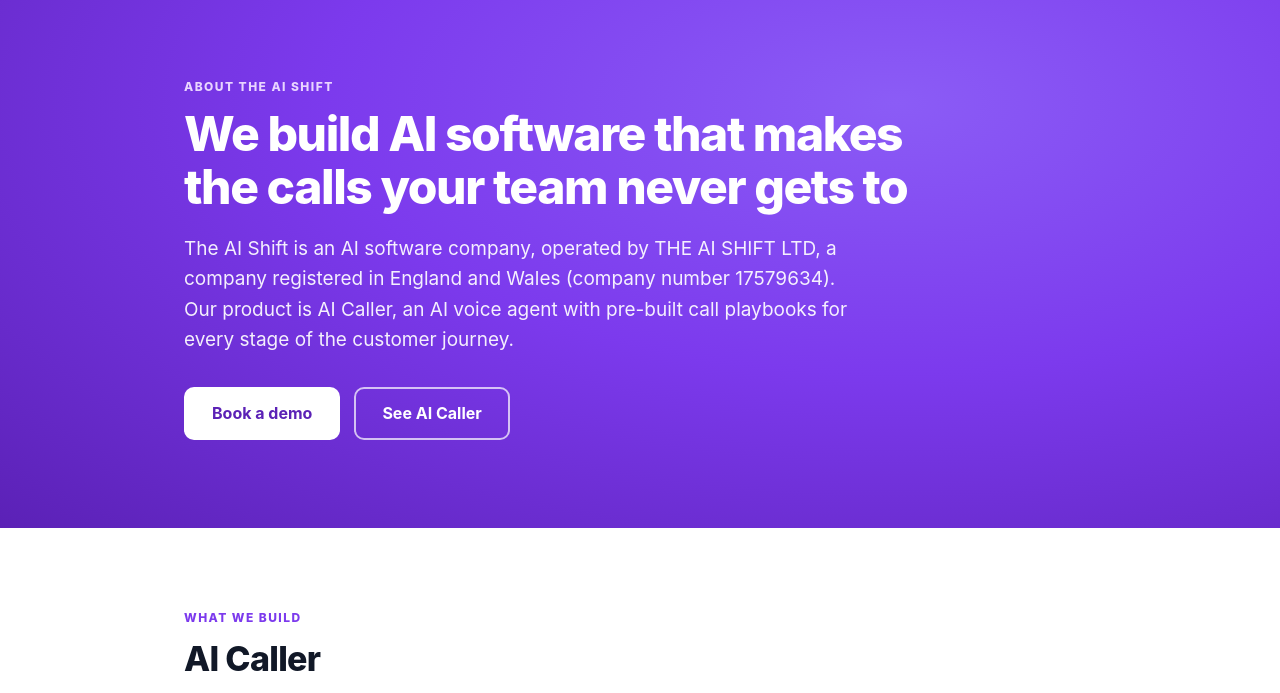
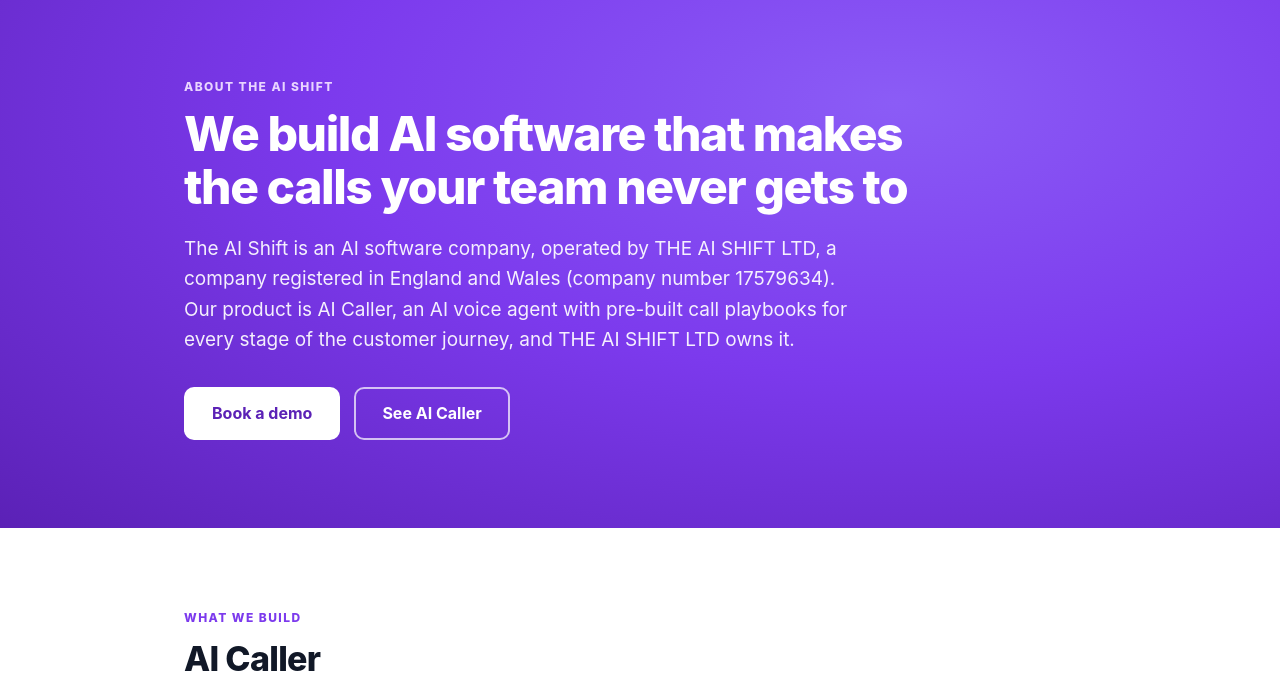
Before and after one commit to the-AI-Shift-0/website, a plain HTML site: page about/index.html in a window 1280 px wide. Shown: the part 77-770 px from the top of the page. Drawn offline with Linux system fonts and the light colour scheme.

Commit message:
feat(about): state that THE AI SHIFT LTD owns AI Caller
Microsoft for Startups requires a software product owned by the startup, and no page said who owns AI Caller. The owner confirmed on 2026-11-19 that THE AI SHIFT LTD owns it, so the About page now says so.

Changes:
- about/index.html

Co-Authored-By: Claude Sonnet 5.5 <noreply@anthropic.com>

```diff
--- a/about/index.html
+++ b/about/index.html
@@ -157,7 +157,7 @@
   <div class="wrap">
     <p class="eyebrow">About The AI Shift</p>
     <h1 id="hero-h">We build AI software that makes the calls your team never gets to</h1>
-    <p class="sub">The AI Shift is an AI software company, operated by THE AI SHIFT LTD, a company registered in England and Wales (company number 17579634). Our product is AI Caller, an AI voice agent with pre-built call playbooks for every stage of the customer journey.</p>
+    <p class="sub">The AI Shift is an AI software company, operated by THE AI SHIFT LTD, a company registered in England and Wales (company number 17579634). Our product is AI Caller, an AI voice agent with pre-built call playbooks for every stage of the customer journey, and THE AI SHIFT LTD owns it.</p>
     <div class="hero-actions">
       <a href="mailto:hello@theaishift.biz?subject=AI%20Caller%20demo" class="btn btn-light">Book a demo</a>
       <a href="/" class="btn btn-ghost">See AI Caller</a>
```
